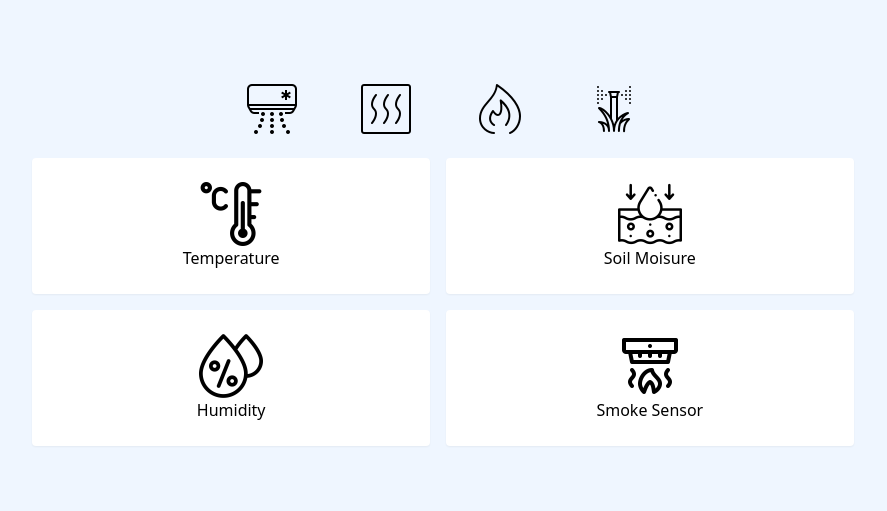
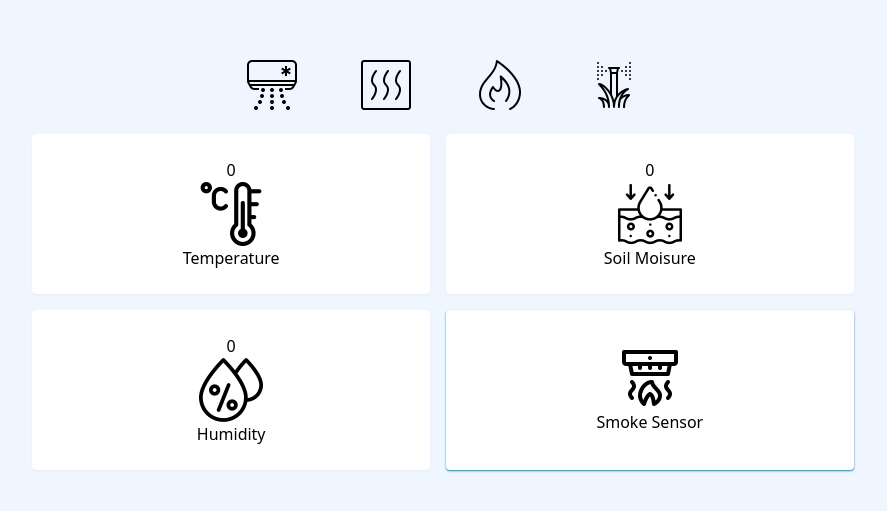
Before and after one commit to iMohammadd/gardener-app, a React (Vite) app: page / in a window 1280 px wide. Shown: the part 131-642 px from the top of the page, without its empty margins (197-1084 px from the left). Built offline with nearby package versions, Linux system fonts and the light colour scheme; no server answers.

Commit message:
update cards to show values

```diff
--- a/dev-dist/sw.js
+++ b/dev-dist/sw.js
@@ -82,7 +82,7 @@ define(['./workbox-b5f7729d'], (function (workbox) { 'use strict';
     "revision": "3ca0b8505b4bec776b69afdba2768812"
   }, {
     "url": "index.html",
-    "revision": "0.7nf9qmd86uo"
+    "revision": "0.slpimts47jo"
   }], {});
   workbox.cleanupOutdatedCaches();
   workbox.registerRoute(new workbox.NavigationRoute(workbox.createHandlerBoundToURL("index.html"), {
--- a/src/App.jsx
+++ b/src/App.jsx
@@ -7,8 +7,9 @@ import Alarm from "./components/ui/shared/Alarm"
 
 function App() {
 
-  const base_url = 'https://havashenas.liara.run/api'
-const getDataFromApi = async () => {
+  // const base_url = 'https://havashenas.liara.run/api'
+  const base_url = import.meta.env.VITE_API_URL
+  const getDataFromApi = async () => {
 
     const response = await axios.get(`${base_url}/status`)
     console.log('fetching data')
@@ -30,6 +31,7 @@ const getDataFromApi = async () => {
     console.log('get sensor data')
     if (request.status == 200) {
       const result = request.data.data
+      console.log(result)
       const { temp, hum, moi, smoke } = result
       setSensorData(prevState => ({
         ...prevState,
@@ -83,7 +85,6 @@ const getDataFromApi = async () => {
     getDataFromApi()
     setInterval(() => {
       getSensorDataFromApi()
-      getDataFromApi()
     }, 5000);
   }, [])
 
@@ -96,16 +97,16 @@ const getDataFromApi = async () => {
             <Alarm data={data} sensors={sensorData} />
           </div>
           <div className="grid p-4 w-full mx-auto grid-rows-2 grid-flow-col gap-4 text-center items-center">
-            <a className=" cursor-pointer" onClick={() => setTopic('temp')}>
-              <Card icon={'/thermometer.png'} text={'Temperature'} />
+            <a className=" cursor-pointer h-full" onClick={() => setTopic('temp')}>
+              <Card className="h-full" icon={'/thermometer.png'} text={'Temperature'} value={sensorData.temp} unit={"°"} />
             </a>
-            <a className=" cursor-pointer" onClick={() => setTopic('hum')}>
-              <Card icon={'/humidity.png'} text={'Humidity'} />
+            <a className=" cursor-pointer h-full" onClick={() => setTopic('hum')}>
+              <Card className="h-full" icon={'/humidity.png'} text={'Humidity'} value={sensorData.hum} unit={"%"} />
             </a>
-            <a className=" cursor-pointer" onClick={() => setTopic('moi')}>
-              <Card icon={'/moisturizing.png'} text={'Soil Moisure'} onClick={() => setTopic('moi')} />
+            <a className=" cursor-pointer h-full" onClick={() => setTopic('moi')}>
+              <Card className="h-full" icon={'/moisturizing.png'} text={'Soil Moisure'} value={sensorData.moi} unit={"%"} />
             </a>
-            <a className=" cursor-pointer" onClick={() => {
+            <a className=" cursor-pointer h-full" onClick={() => {
               setData(prevState => ({
                 ...prevState,
                 smoke: !prevState.smoke
@@ -116,7 +117,7 @@ const getDataFromApi = async () => {
                 smoke: !data.smoke
               })
             }}>
-              <Card icon={'/smoke-detector.png'} text={'Smoke Sensor'} active={data.smoke} />
+              <Card className="h-full" icon={'/smoke-detector.png'} text={'Smoke Sensor'} active={data.smoke} has_alarm={true} alarming={sensorData.smoke} />
             </a>
           </div>
         </div>
--- a/src/components/ui/shared/Card.jsx
+++ b/src/components/ui/shared/Card.jsx
@@ -1,6 +1,7 @@
-export default function Card({ icon, text, active = false }) {
+export default function Card({ icon, text, active = false, value = null, unit = null, has_alarm = false, alarming = null }) {
     return (
-        <div className={`${active ? 'bg-cyan-800 text-white' : 'bg-white text-black'} rounded border-black-1 py-6 flex flex-col items-center shadow-sm`}>
+        <div className={`${active ? 'bg-cyan-800 text-white' : 'bg-white text-black'} ${has_alarm == true && (alarming ? 'shadow-red-500' : 'shadow-sky-600')} rounded py-6 flex flex-col items-center shadow-sm h-full place-content-center`}>
+            {value && (<span className=" font-extrabold text-4xl mb-4">{value} {unit}</span>)}
             <img src={icon} className=" w-[64px] h-[64px]" />
             <span className=" font-medium">{text}</span>
         </div>
```
